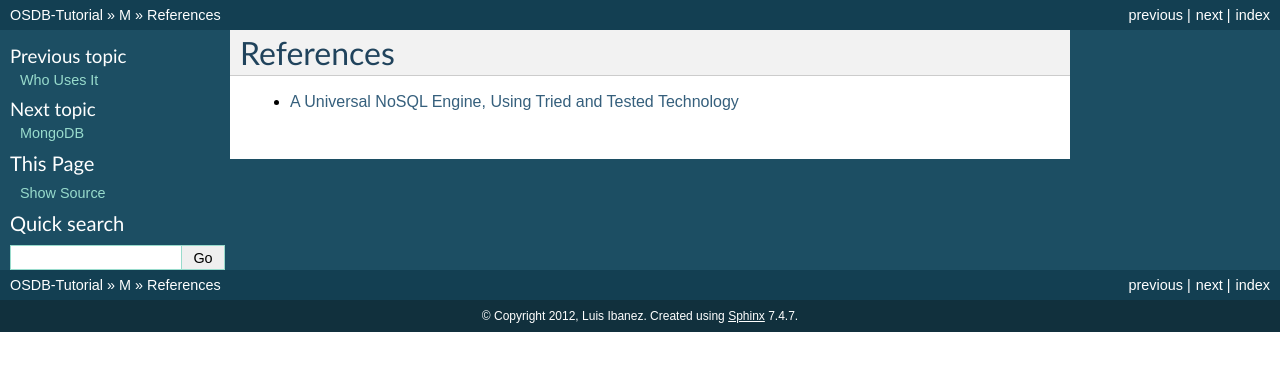
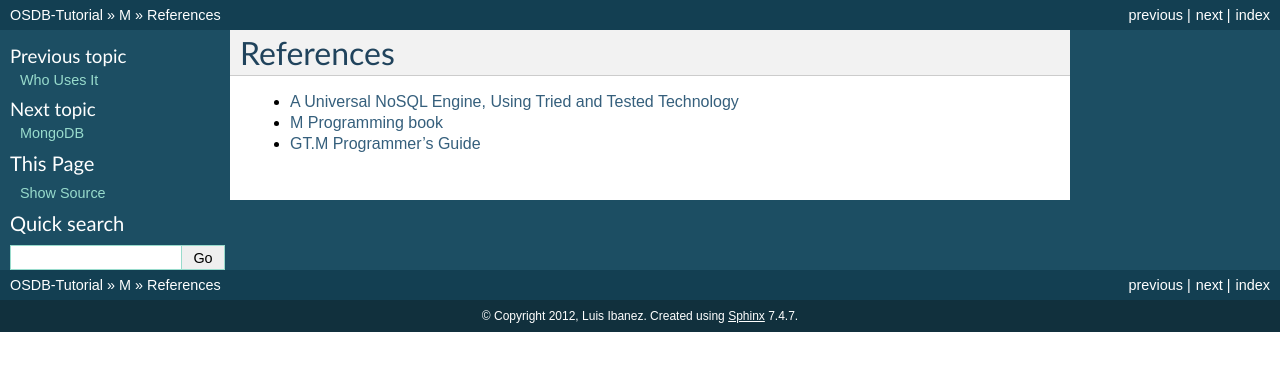
Before and after one commit to luisibanez/open-source-databases-tutorial, a Sphinx documentation site: the page built from source/M/References.rst, in a window 1280 px wide. Shown: the top 371 px of the page. Built offline with Sphinx 7.4.7, drawn with Linux system fonts in a browser that asks for light colours.

Commit message:
Added references to M book and fisglobal site.
The M Programming book was added as a link reference.
The fisglobal web site was added as an online reference.

```diff
--- a/source/M/References.rst
+++ b/source/M/References.rst
@@ -3,7 +3,11 @@ References
 
 
 *  `A Universal NoSQL Engine, Using Tried and Tested Technology`_
+*  `M Programming book`_
+*  `GT.M Programmer's Guide`_
 
 
 
 .. _A Universal NoSQL Engine, Using Tried and Tested Technology: http://www.mgateway.com/docs/universalNoSQL.pdf
+.. _M Programming book: http://books.google.com/books?id=jo8_Mtmp30kC&printsec=frontcover&dq=M+Programming&hl=en&sa=X&ei=2mktT--GHajw0gHnkKWUCw&ved=0CDIQ6AEwAA#v=onepage&q=M%20Programming&f=false
+.. _GT.M Programmer's Guide: http://tinco.pair.com/bhaskar/gtm/doc/books/pg/UNIX_manual/index.html
```
